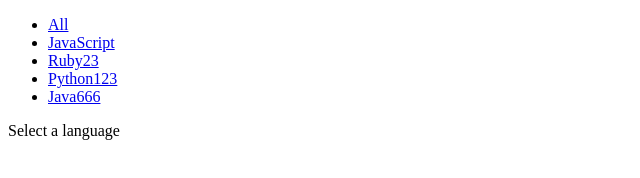
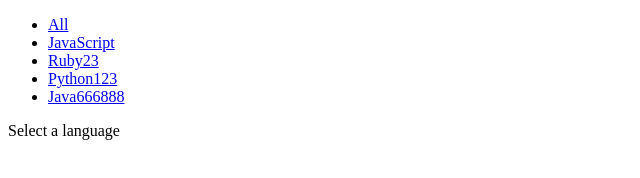
Before and after one commit to jzhang026/react-ssr-study, a React app: page / in a window 1280 px wide. Shown: the top 178 px of the page, without its empty margins (0-640 px from the left). Built offline with nearby package versions, Linux system fonts and the light colour scheme; the HTML template or start-up script is replaced by a standard one.

Commit message:
java 666/888

```diff
--- a/src/shared/NavBar.js
+++ b/src/shared/NavBar.js
@@ -15,7 +15,7 @@ export default function Navbar () {
     name: 'Python123',
     param: 'python',
   }, {
-    name: 'Java666',
+    name: 'Java666888',
     param: 'java',
   }]
 
```
